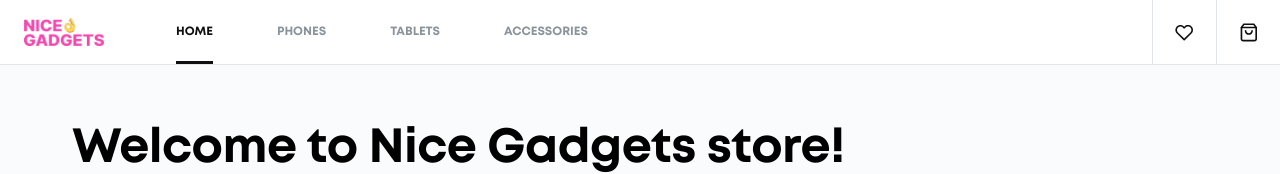
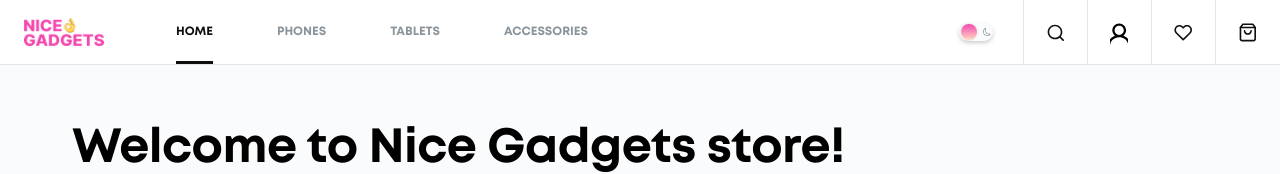
Before and after one commit to fe-may23-bugs-and-hugs/nice-gadgets-fe, a React (Create React App) app: page / in a window 1280 px wide. Shown: the top 174 px of the page. Built offline with nearby package versions, Linux system fonts and the light colour scheme; no server answers.

Commit message:
add profile,search and switch in header, upgrade scrollbar

```diff
--- a/src/module/ProductCard/ProductCard.tsx
+++ b/src/module/ProductCard/ProductCard.tsx
@@ -2,7 +2,7 @@
 import React, { useContext } from 'react';
 import { theme } from '../../styles';
 import { ContentLayout } from '../shared/ContentLayout';
-import { useParams, useNavigate } from 'react-router-dom';
+import { useParams, useNavigate, useLocation } from 'react-router-dom';
 import {
   MainElement,
   PathAndBack,
@@ -135,9 +135,10 @@ export const ProductCard = () => {
   }, [productId]);
 
   const { loadPhones, newData } = useContext(PhonesContext);
+  const { pathname } = useLocation();
 
   React.useEffect(() => {
-    loadPhones('recommended/recommended');
+    loadPhones(`${pathname}/recommended`);
   }, []);
 
   if (!device) {
--- a/src/module/shared/Header/Header.styled.tsx
+++ b/src/module/shared/Header/Header.styled.tsx
@@ -189,7 +189,16 @@ export const IconElement = styled.div<IconElementProps>`
     width: 64px;
   }
 
-  &:not(:last-child) {
+  &:nth-child(-n+2) {
+    ${({ isMenuOpen }) => {
+      return isMenuOpen
+        && css`
+          display: none;
+        `;
+    }};
+  }
+
+  &:not(:nth-child(-n+2)) {
     ${({ isMenuOpen }) => {
       const theme = useContext(ThemeContext);
 
@@ -199,21 +208,10 @@ export const IconElement = styled.div<IconElementProps>`
 
       return isMenuOpen
         ? css`
-            &:first-child {
+          &:not(:nth-child(-n+2)){
             display: block;
             width: 100%;
             position: relative;
-
-              svg {
-                margin-left: auto;
-                margin-right: auto;
-              }
-            }
-            &:nth-child(2) {
-              display: block;
-              width: 100%;
-              position: relative;
-              border-left: 1px solid ${theme.colors.grayElements};
 
             svg {
               margin-left: auto;
@@ -225,7 +223,11 @@ export const IconElement = styled.div<IconElementProps>`
     }};
   }
 
-  &:hover {
+  &:not(:first-child) {
+    border-left: 1px solid ${({ theme }) => theme.colors.grayElements};
+  }
+
+  &:not(:first-child):hover {
     background-color: ${({ theme }) => theme.colors.grayBackground};
     transition: background-color ${({ theme }) => theme.transition.slower};
   }
@@ -241,7 +243,6 @@ export const IconElement = styled.div<IconElementProps>`
       height: ${({ theme }) => theme.fonts.lineHeightDesktop};
     }
   }
-  border-left: 1px solid ${({ theme }) => theme.colors.grayElements};
 
   @media (min-width: 640px) {
     &:not(:last-child) {
@@ -256,6 +257,7 @@ export const IconElement = styled.div<IconElementProps>`
 export const LinkWrapper = styled(NavLink)``;
 
 export const BuregerWrapper = styled.div<mobileProps>`
+  border-left: 1px solid ${({ theme }) => theme.colors.grayElements};
   ${({ isMenuOpen }) => {
     const theme = useContext(ThemeContext);
 
--- a/src/module/shared/Header/Header.tsx
+++ b/src/module/shared/Header/Header.tsx
@@ -17,6 +17,7 @@ import {
   LinkWrapper,
 } from './Header.styled';
 import { FavoriteContext, CartContext } from '../../../context';
+import { ThemeToggler } from '../ThemeToggler';
 
 export const Header = () => {
   const { totalItems } = useContext(CartContext);
@@ -103,6 +104,22 @@ export const Header = () => {
         </NavElement>
       </BarElement>
       <IconsSection isMenuOpen={isMenuOpen}>
+        <IconElement isMenuOpen={isMenuOpen}>
+          <ThemeToggler />
+        </IconElement>
+        <IconElement isMenuOpen={isMenuOpen}>
+          <IconSprite />
+          <Icon spriteName="search" size="18px" />
+        </IconElement>
+        <IconElement
+          isMenuOpen={isMenuOpen}
+        >
+          <LinkWrapper to="/account">
+            <IconSprite />
+            <Icon spriteName="account" size="18px" />
+          </LinkWrapper>
+        </IconElement>
+
         <IconElement
           hasPinkCircle={!!totalFavorite}
           circleText={totalFavorite}
@@ -116,6 +133,7 @@ export const Header = () => {
             <Icon spriteName="heart" size="18px" />
           </LinkWrapper>
         </IconElement>
+
         <IconElement
           hasPinkCircle={!!totalItems}
           circleText={totalItems}
@@ -126,6 +144,7 @@ export const Header = () => {
             <Icon spriteName="shopping-bag" size="18px" />
           </LinkWrapper>
         </IconElement>
+
         <BuregerWrapper onClick={toggleMenu} isMenuOpen={isMenuOpen}>
           <IconElement className={isMenuOpen ? 'close' : 'burger'}>
             <IconSprite />
--- a/src/module/shared/Sprites/IconsSprite.js
+++ b/src/module/shared/Sprites/IconsSprite.js
@@ -131,6 +131,13 @@ export const IconSprite = () => {
         <symbol viewBox="0 0 16 16" id="moon">
           <path d="M6 .278a.768.768 0 0 1 .08.858 7.208 7.208 0 0 0-.878 3.46c0 4.021 3.278 7.277 7.318 7.277.527 0 1.04-.055 1.533-.16a.787.787 0 0 1 .81.316.733.733 0 0 1-.031.893A8.349 8.349 0 0 1 8.344 16C3.734 16 0 12.286 0 7.71 0 4.266 2.114 1.312 5.124.06A.752.752 0 0 1 6 .278zM4.858 1.311A7.269 7.269 0 0 0 1.025 7.71c0 4.02 3.279 7.276 7.319 7.276a7.316 7.316 0 0 0 5.205-2.162c-.337.042-.68.063-1.029.063-4.61 0-8.343-3.714-8.343-8.29 0-1.167.242-2.278.681-3.286z" />
         </symbol>
+        <symbol viewBox="0 0 15.668 14.853" id="account">
+          <g id="Dribbble-Light-Preview" transform="translate(-422.000000, -2159.000000)" fill="#000000">
+              <g id="icons" transform="translate(56.000000, 160.000000)">
+                  <path d="M374,2009 C371.794,2009 370,2007.206 370,2005 C370,2002.794 371.794,2001 374,2001 C376.206,2001 378,2002.794 378,2005 C378,2007.206 376.206,2009 374,2009 M377.758,2009.673 C379.124,2008.574 380,2006.89 380,2005 C380,2001.686 377.314,1999 374,1999 C370.686,1999 368,2001.686 368,2005 C368,2006.89 368.876,2008.574 370.242,2009.673 C366.583,2011.048 364,2014.445 364,2019 L366,2019 C366,2014 369.589,2011 374,2011 C378.411,2011 382,2014 382,2019 L384,2019 C384,2014.445 381.417,2011.048 377.758,2009.673" id="profile-[#1335]"></path>
+              </g>
+          </g>
+        </symbol>
       </svg>
     </svg>
   );
--- a/src/styles/GlobalStyles.tsx
+++ b/src/styles/GlobalStyles.tsx
@@ -1,7 +1,8 @@
 import { createGlobalStyle } from 'styled-components';
-import { onDesktop } from '../module/shared/Mixins';
 import 'modern-normalize';
 import './index.css';
+import { onDesktop } from '../module/shared/Mixins';
+import { theme } from './theme';
 
 export const GlobalStyle = createGlobalStyle`
   html,
@@ -21,8 +22,28 @@ export const GlobalStyle = createGlobalStyle`
 
     ${onDesktop(`
       overflow: scroll;
+      overflow-x: hidden;
     `)}
   }
+
+  ${onDesktop(`
+    ::-webkit-scrollbar {
+      width: 8px;
+    }
+
+    ::-webkit-scrollbar-thumb {
+      background-color: ${theme.colors.graySecondary};
+      border-radius: 2px;
+    }
+
+    ::-webkit-scrollbar-thumb:hover {
+      background-color: ${theme.colors.grayElements};
+    }
+
+    ::-webkit-scrollbar-track {
+      background: ${theme.colors.grayBackground};
+    }
+  `)}
 
   h1, h2, h3, h4, h5, p, ul {
     padding: 0;
```
Lines whose indentation alone changed are shown as unchanged.
